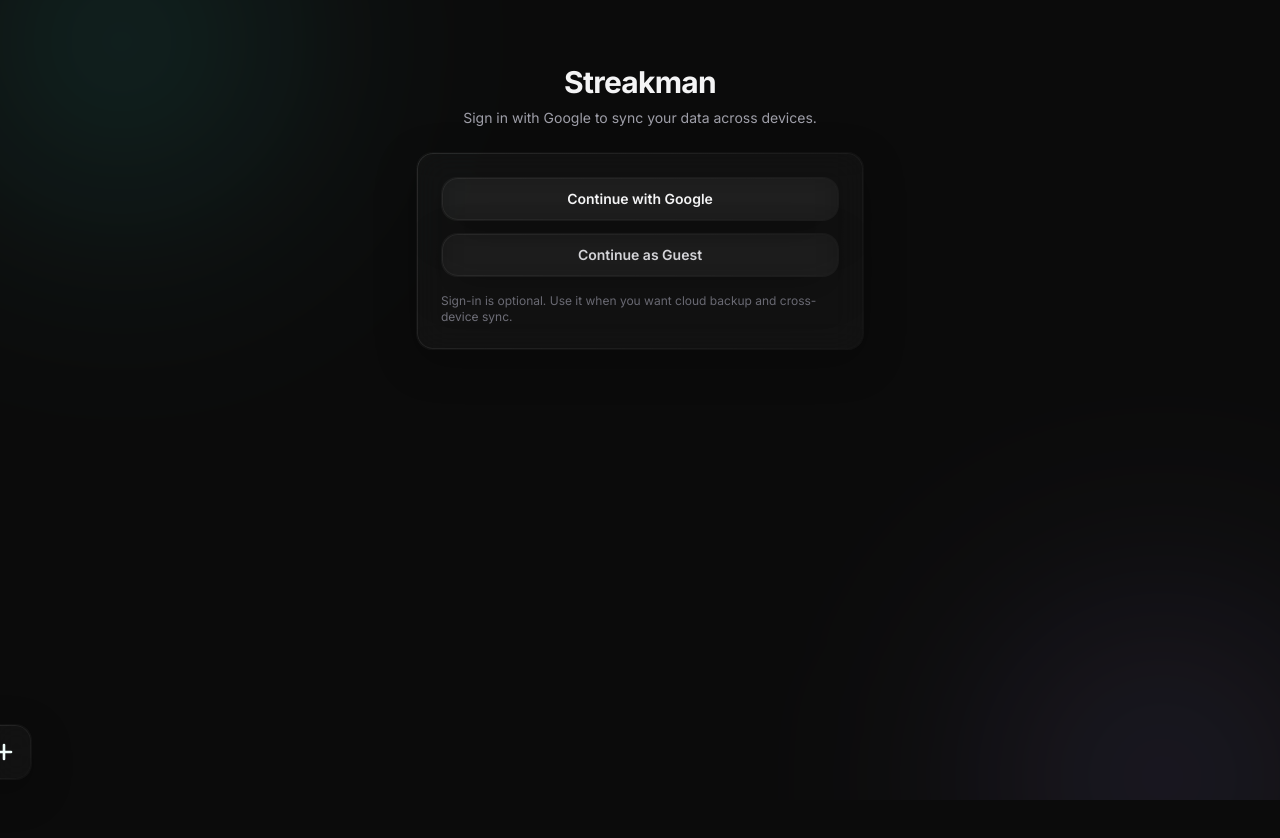
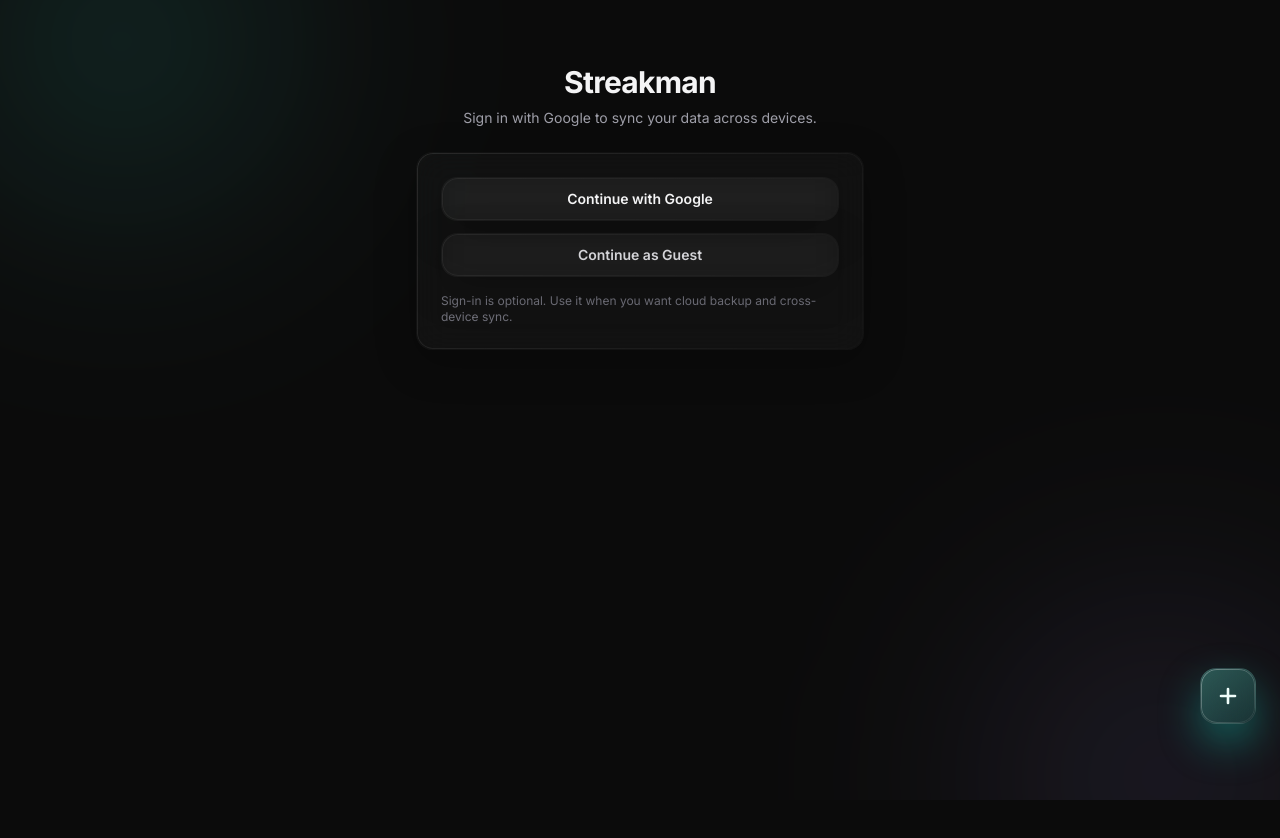
Before and after one commit to rahulyes1/streakman, a Next.js app: page /signin in a window 1280 px wide. Shown: the top 838 px of the page. After the commit the page ends 800 px from the top, so only its background shows below. Built offline with nearby package versions, Linux system fonts and the light colour scheme; no server answers.

Commit message:
added new feature

```diff
--- a/app/globals.css
+++ b/app/globals.css
@@ -177,6 +177,30 @@ body {
   opacity: 1;
 }
 
+.floating-fab {
+  position: fixed !important;
+  background: linear-gradient(145deg, rgba(94, 234, 212, 0.32), rgba(45, 212, 191, 0.16));
+  border: 1px solid rgba(255, 255, 255, 0.08);
+  backdrop-filter: blur(16px);
+  -webkit-backdrop-filter: blur(16px);
+  box-shadow: 0 18px 42px rgba(20, 184, 166, 0.45);
+  transform: translateZ(0);
+}
+
+.floating-fab::before {
+  content: "";
+  position: absolute;
+  inset: 0;
+  border-radius: inherit;
+  padding: 1px;
+  background: linear-gradient(135deg, rgba(255, 255, 255, 0.42), rgba(255, 255, 255, 0.06));
+  -webkit-mask: linear-gradient(#fff 0 0) content-box, linear-gradient(#fff 0 0);
+  -webkit-mask-composite: xor;
+  mask-composite: exclude;
+  opacity: 0.85;
+  pointer-events: none;
+}
+
 .glass-effect {
   backdrop-filter: blur(20px) saturate(180%);
   -webkit-backdrop-filter: blur(20px) saturate(180%);
--- a/app/signin/page.js
+++ b/app/signin/page.js
@@ -17,6 +17,14 @@ function SignInContent() {
   const supabaseReady = hasSupabaseConfig();
 
   useEffect(() => {
+    let settled = false;
+    const timeoutId = window.setTimeout(() => {
+      if (!settled) {
+        settled = true;
+        setCheckingSession(false);
+      }
+    }, 3000);
+
     const bootstrap = async () => {
       try {
         const { session } = await getCurrentSession();
@@ -27,7 +35,11 @@ function SignInContent() {
       } catch {
         // Keep page usable even if initial session fetch fails.
       } finally {
-        setCheckingSession(false);
+        if (!settled) {
+          settled = true;
+          window.clearTimeout(timeoutId);
+          setCheckingSession(false);
+        }
       }
     };
 
@@ -39,7 +51,11 @@ function SignInContent() {
 
     void bootstrap();
 
-    return () => subscription.unsubscribe();
+    return () => {
+      settled = true;
+      window.clearTimeout(timeoutId);
+      subscription.unsubscribe();
+    };
   }, [nextPath, router]);
 
   const handleGoogleSignIn = async () => {
--- a/components/FloatingAddButton.js
+++ b/components/FloatingAddButton.js
@@ -15,7 +15,7 @@ export default function FloatingAddButton({ onClick }) {
       whileHover={{ y: -4, scale: 1.04 }}
       whileTap={{ scale: 0.96 }}
       transition={SPRING}
-      className="glass-card fixed bottom-[calc(76px+env(safe-area-inset-bottom))] left-auto right-4 z-[90] flex h-14 w-14 items-center justify-center rounded-2xl bg-gradient-to-br from-teal-300/35 to-teal-400/15 text-teal-50 shadow-[0_18px_42px_rgba(20,184,166,0.45)] pointer-events-auto sm:right-6"
+      className="floating-fab fixed bottom-[calc(76px+env(safe-area-inset-bottom))] right-4 z-[90] flex h-14 w-14 items-center justify-center rounded-2xl text-teal-50 pointer-events-auto sm:right-6"
       data-active="true"
       aria-label="Add task"
     >
```
